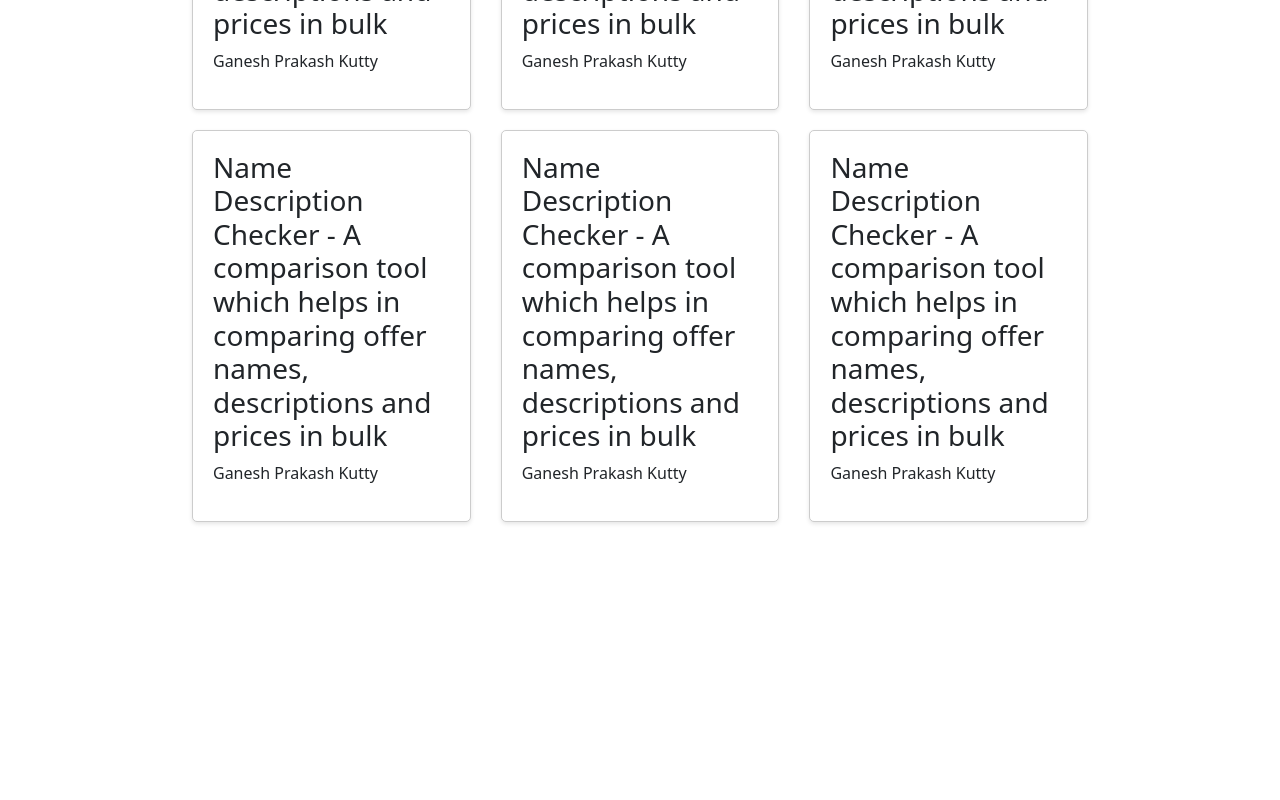
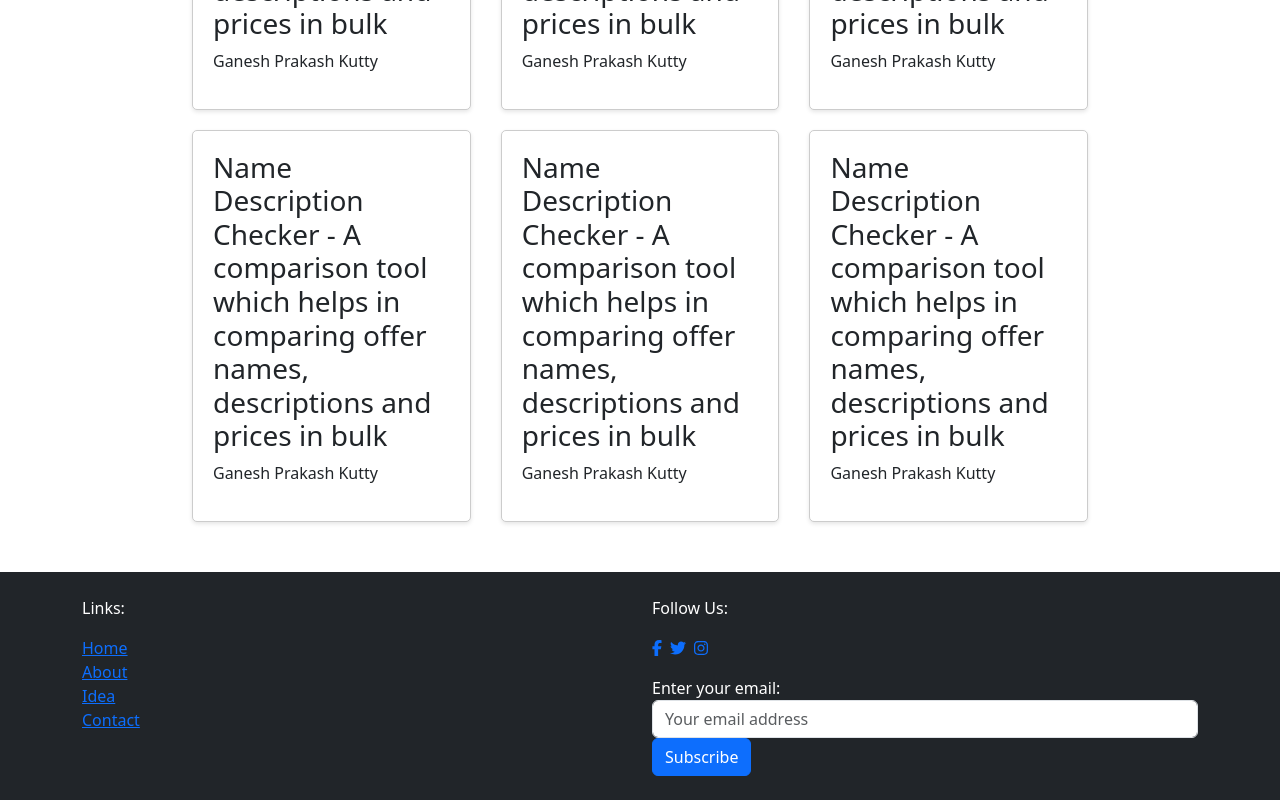
Before and after one commit to umangbhardwaj2001/Auth_Node, a React (Vite) app in the folder client/: page / in a window 1280 px wide. Shown: the part 781-1581 px from the top of the page. Before the commit the page ends 1353 px from the top, so only its background shows below. Built offline with nearby package versions, Linux system fonts and the light colour scheme.

Commit message:
add route to  footer , not found

```diff
--- a/client/src/components/App.js
+++ b/client/src/components/App.js
@@ -13,7 +13,8 @@
 import Register from "./Register/Register";
 import Main from "./Main/Main";
 import IdeaForm from "./Form/IdeaForm";
-
+import Footer from "./Footer/Footer";
+import NotFound from "./NotFound/NotFound";
 import "jquery";
 import "popper.js/dist/umd/popper";
 import "bootstrap/dist/js/bootstrap";
@@ -29,6 +30,7 @@
     <React.Fragment>
       <Header />
       {children}
+      <Footer />
     </React.Fragment>
   );
 };
@@ -53,8 +55,9 @@
           <Route path="/post" element={<IdeaForm />} />
           <Route path="/login" element={<Login />} />
           <Route path="/user" element={<PrivateRoute element={<User />} />} />
+          <Route path="/register" element={<Register />} />
           <Route path="/:id" element={<IdeaDetail />} />
-          <Route path="/register" element={<Register />} />
+          <Route path="*" element={<NotFound />} />
         </Routes>
       </AppLayout>
     </Router>
@@ -65,3 +68,5 @@
 const container = document.getElementById("root");
 const root = createRoot(container);
 root.render(<App />);
+
+//  error pagee bhi id pr jaaa rhe the
```
